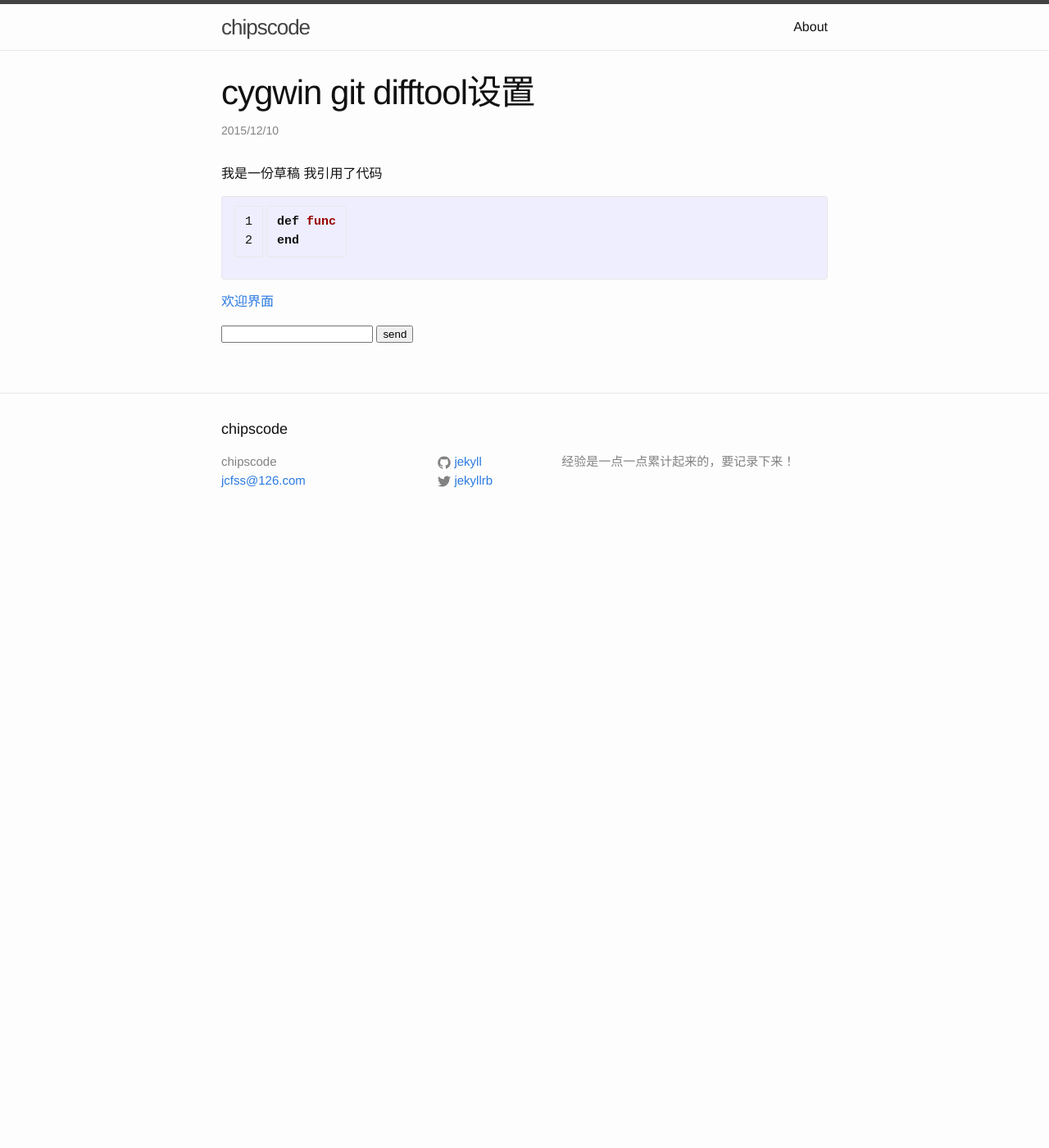
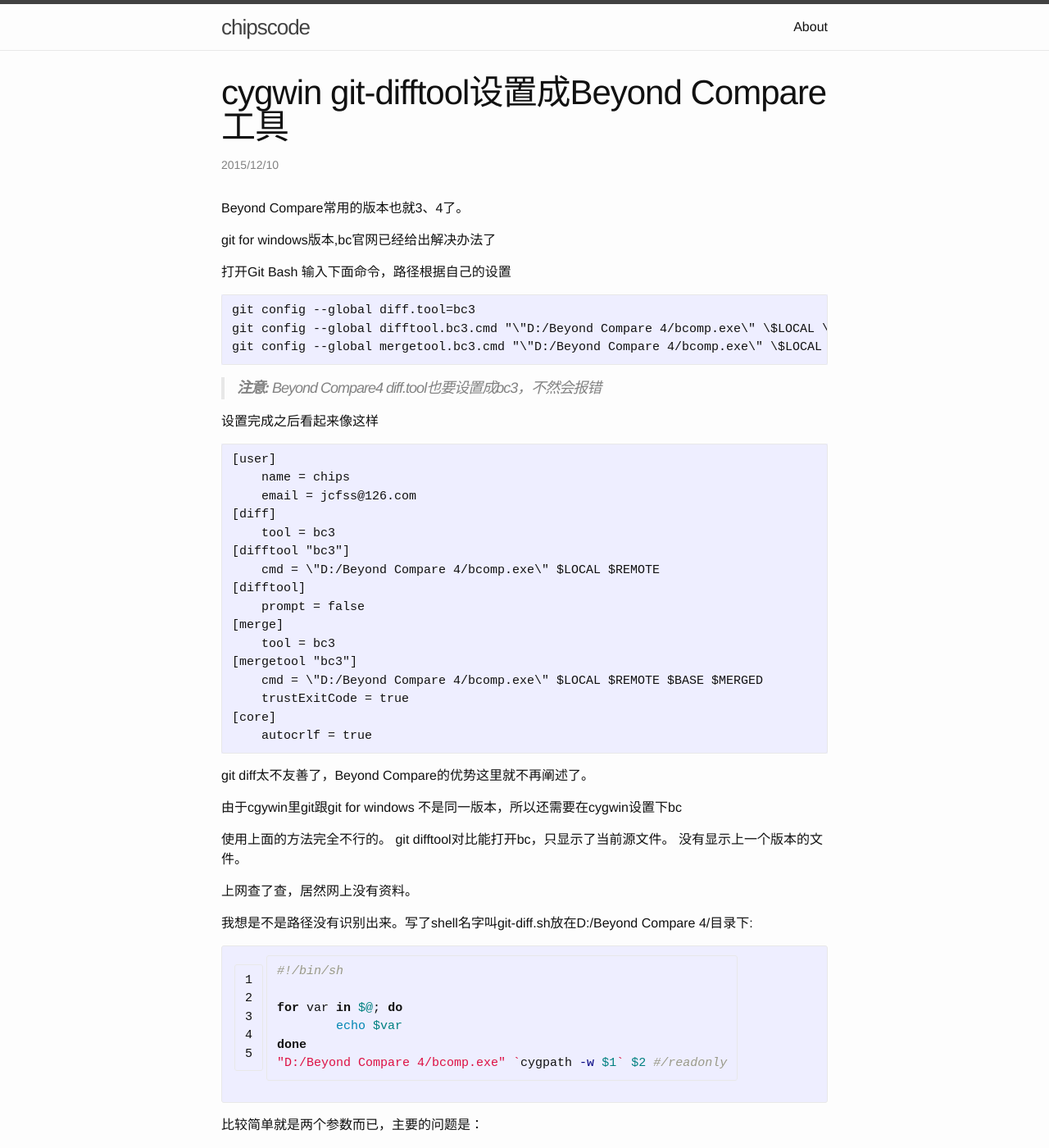
Before and after one commit to 11lin/11lin.github.io, a Jekyll site: the page built from _posts/2015-12-10-cygwin-git-difftool.md, in a window 1280 px wide and 1400 px high. Shown: the whole window at 82% size. Built offline with Jekyll 4.4.1, drawn with Linux system fonts in a browser that asks for light colours; some of the changed text lies outside the part shown.

Commit message:
git-diff

```diff
--- a/_posts/2015-12-10-cygwin-git-difftool.md
+++ b/_posts/2015-12-10-cygwin-git-difftool.md
@@ -1,25 +1,69 @@
 ---
 layout: post
-title:  "cygwin git difftool设置"
+title:  "cygwin git-difftool设置成Beyond Compare工具"
 categories: blog
 date: 2015/12/10 19:12:21
 ---
-我是一份草稿
-我引用了代码
-{% highlight ruby linenos %}
-def func
-end
+Beyond Compare常用的版本也就3、4了。
+
+git for windows版本,bc官网已经给出解决办法了
+
+打开Git Bash 输入下面命令，路径根据自己的设置
+
+	git config --global diff.tool=bc3
+	git config --global difftool.bc3.cmd "\"D:/Beyond Compare 4/bcomp.exe\" \$LOCAL \$REMOTE"
+	git config --global mergetool.bc3.cmd "\"D:/Beyond Compare 4/bcomp.exe\" \$LOCAL \$REMOTE \$BASE \$MERGED"
+
+>**注意:** Beyond Compare4 diff.tool也要设置成bc3，不然会报错
+
+设置完成之后看起来像这样
+
+	[user]
+	    name = chips
+	    email = jcfss@126.com
+	[diff]
+	    tool = bc3
+	[difftool "bc3"]
+	    cmd = \"D:/Beyond Compare 4/bcomp.exe\" $LOCAL $REMOTE
+	[difftool]
+	    prompt = false
+	[merge]
+	    tool = bc3
+	[mergetool "bc3"]
+	    cmd = \"D:/Beyond Compare 4/bcomp.exe\" $LOCAL $REMOTE $BASE $MERGED
+	    trustExitCode = true
+	[core]
+	    autocrlf = true
+
+git diff太不友善了，Beyond Compare的优势这里就不再阐述了。
+
+由于cgywin里git跟git for windows 不是同一版本，所以还需要在cygwin设置下bc
+
+使用上面的方法完全不行的。
+git difftool对比能打开bc，只显示了当前源文件。
+没有显示上一个版本的文件。
+
+上网查了查，居然网上没有资料。
+
+我想是不是路径没有识别出来。写了shell名字叫git-diff.sh放在D:/Beyond Compare 4/目录下:
+{% highlight shell linenos %}
+#!/bin/sh
+for var in $@; do
+	echo $var
+done
+"D:/Beyond Compare 4/bcomp.exe" `cygpath -w $1` $2 #/readonly
 {% endhighlight %}
+比较简单就是两个参数而已，主要的问题是：
 
-[欢迎界面]({% post_url 2015-12-10-welcome-to-first %})
+cygwin git生成的路径在bc识别不了，需要cygwin转化成windows路径。
 
-<form action="https://getsimpleform.com/messages?form_api_token=<form_api_token>" method="post">
+	git config --global diff.tool=bc3
+	git config --global difftool.bc3.path "D:/Beyond Compare 4/git-diff.sh"
+	git config --global mergetool.bc3.path "D:/Beyond Compare 4/git-merge.sh"
 
-  <!-- the redirect_to is optional, the form will redirect to the referrer on submission -->
-  <input type='hidden' name='redirect_to' value='<the complete return url e.g. http://fooey.com/thank-you.html>' />
 
-  <!-- all your input fields here.... -->
-  <input type='text' name='test' />
 
-  <input type='submit' value='send' />
-</form>
+
+[Beyond Compare版本控制设置](http://www.scootersoftware.com/support.php?zz=kb_vcs#gitwindows)
+
+<!-- [欢迎界面]({% post_url 2015-12-10-welcome-to-first %}) -->
--- a/_posts/2015-12-10-welcome-to-first.markdown
+++ b/_posts/2015-12-10-welcome-to-first.markdown
@@ -22,9 +22,9 @@
 
 #####4.我觉得本身写md就乐在其中
 
-#####5.github支持jekyll，只管写md，好了git上传。
+#####5.github支持jekyll，只管写md，然后git上传。
 
 ______
 有什么意见或者建议你可以提，反正我也不会做。。。
 
-[jekyll 3.x]: http://jekyllcn.com/
+[jekyll-3.x]: http://jekyllcn.com/
```
